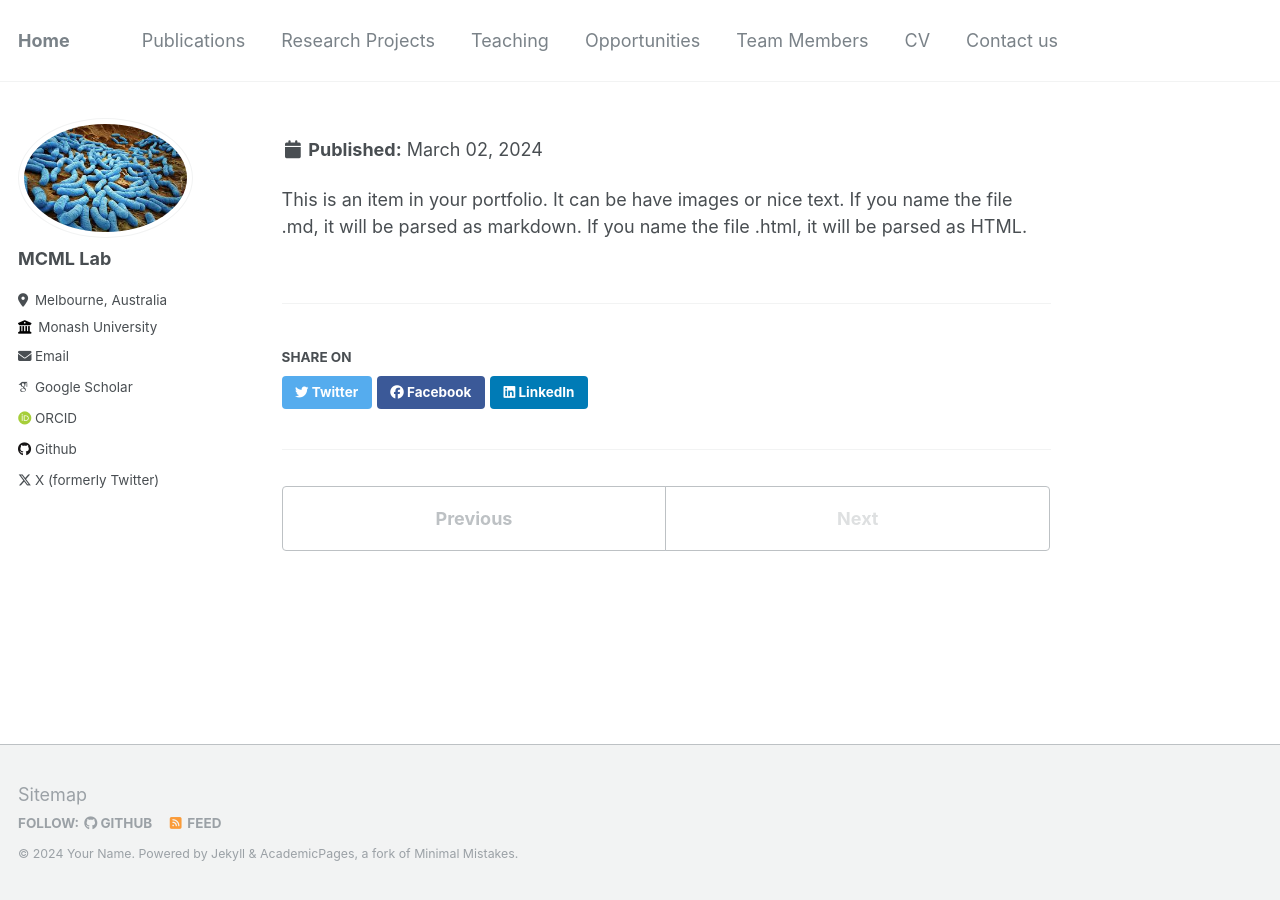
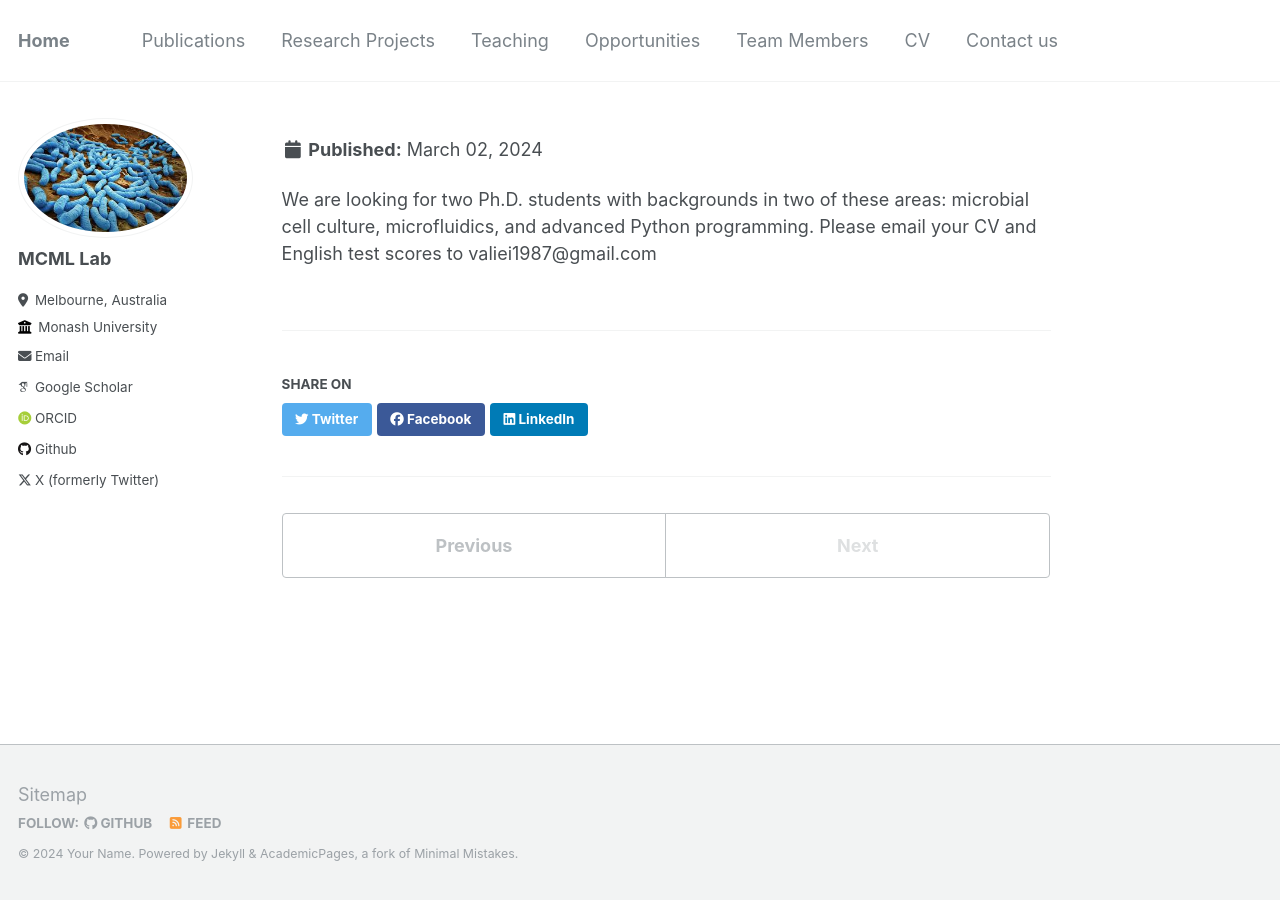
Before and after one commit to AminValiei/valieilab, a Jekyll site: the page built from _portfolio/portfolio-2.html, in a window 1280 px wide. Built offline with Jekyll 4.4.1, drawn with Linux system fonts in a browser that asks for light colours; some web fonts are replaced.

Commit message:
Update portfolio-2.html

```diff
--- a/_portfolio/portfolio-2.html
+++ b/_portfolio/portfolio-2.html
@@ -1,7 +1,7 @@
 ---
 title: ""
 excerpt: ""
-collection: portfolio
+collection: ""
 ---
 
-This is an item in your portfolio. It can be have images or nice text. If you name the file .md, it will be parsed as markdown. If you name the file .html, it will be parsed as HTML.
+We are looking for two Ph.D. students with backgrounds in two of these areas: microbial cell culture, microfluidics, and advanced Python programming. Please email your CV and English test scores to valiei1987@gmail.com
```
